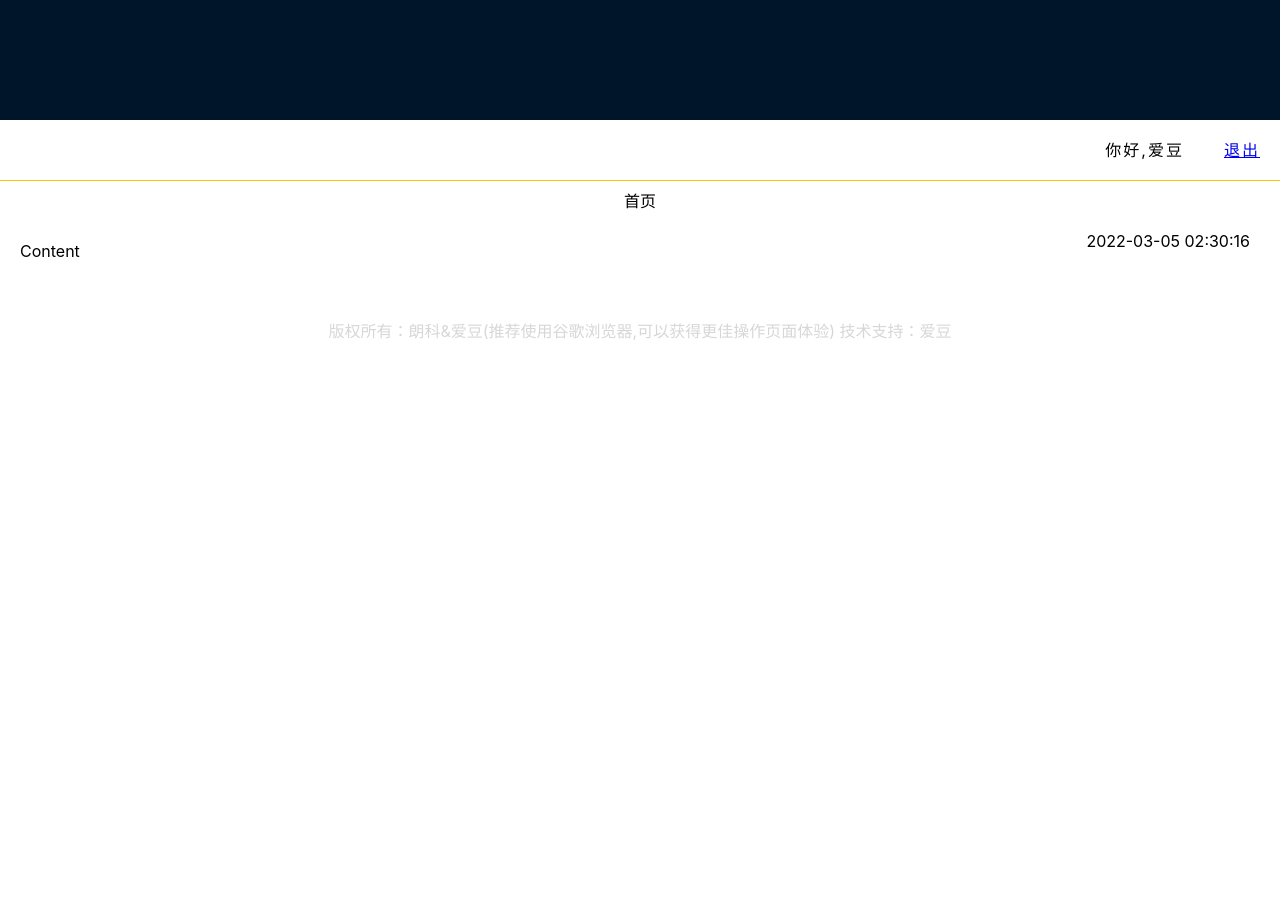
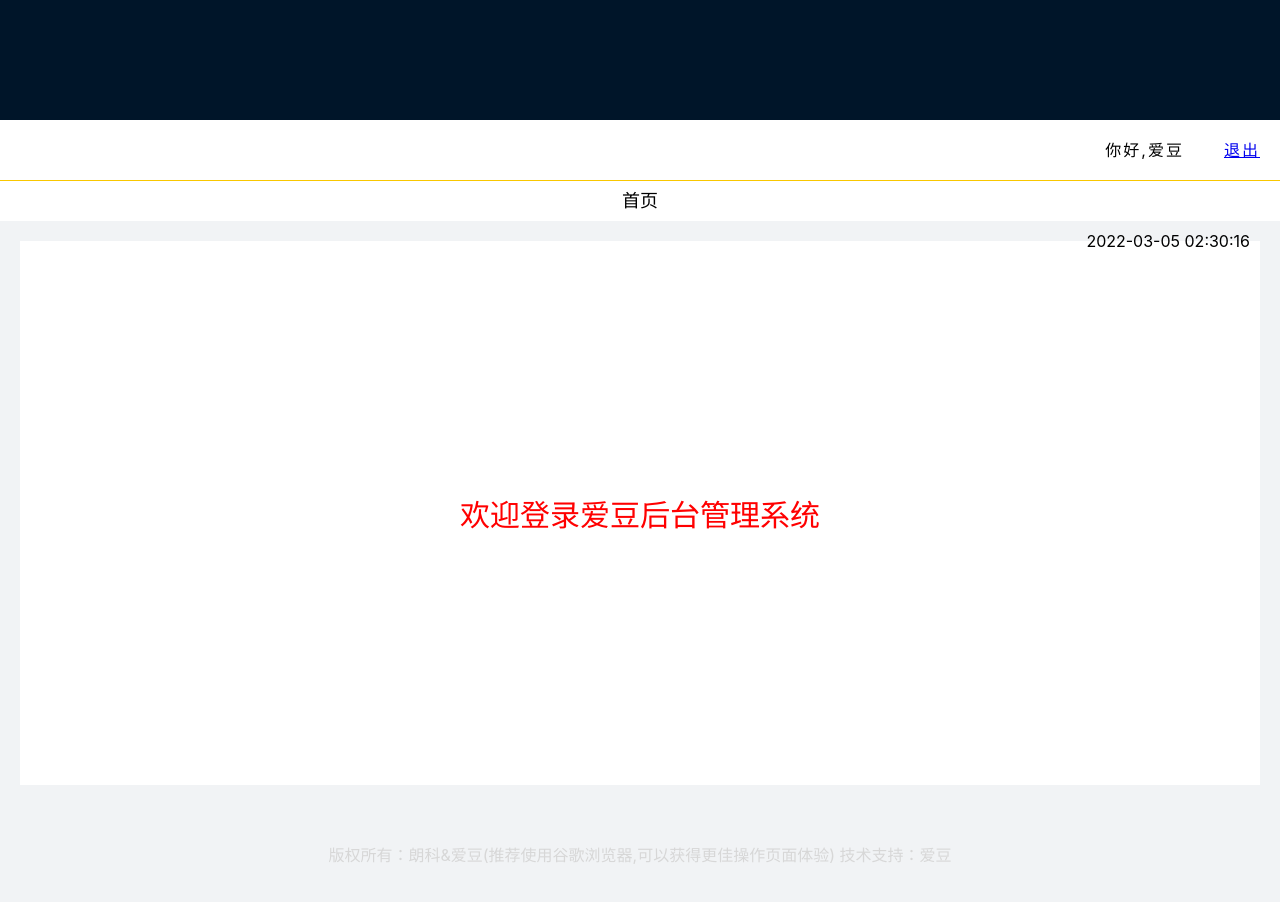
Before and after one commit to WangJiaHui0921/share-bike, a React (Create React App) app: page / in a window 1280 px wide. Shown: the part 680-1582 px from the top of the page. Built offline with nearby package versions, Linux system fonts and the light colour scheme; no server answers.

Commit message:
Home开发完成

```diff
--- a/src/admin.jsx
+++ b/src/admin.jsx
@@ -3,6 +3,7 @@ import { Row, Col } from "antd";
 import Header from "./components/Header";
 import Footer from "./components/Footer";
 import NavLeft from "./components/NavLeft";
+import Home from "./pages/Home"
 import "./style/common.less";
 const admin = () => {
     return (
@@ -14,7 +15,7 @@ const admin = () => {
                 <Col span={20} className="main">
                     <Header />
                     <Row className="content">
-                        Content
+                        <Home />
                     </Row>
                     <Footer />
                 </Col>
--- a/src/components/Header/index.jsx
+++ b/src/components/Header/index.jsx
@@ -13,7 +13,6 @@ const Index = () => {
     useEffect(() => {
         axios.get("https://devapi.qweather.com/v7/weather/now?location=101010100&key=62b40aa8f04f48f2bd1a227ece7af879").then((response) => {
             setWeather(response.data.now)
-            console.log(weather);
         })
     }, [])
     return (
--- a/src/components/Header/index.less
+++ b/src/components/Header/index.less
@@ -1,4 +1,6 @@
+@import "./../../style/default.less";
 .header{
+    background: #fff;
     .header-top{
         height:60px;
         line-height:60px;
@@ -14,7 +16,18 @@
         line-height:40px;
         border-top: 1px solid #f9c700;
         .breadcrumb-title{
+            font-size:@fontC;
             text-align:center;
+            &::before{
+                content: '';
+                width:0;
+                height:0;
+                border:12px solid transparent;
+                border-top: 8px solid #fff;
+                top:39px;
+                left:88px;
+                position: absolute;
+            }
         }
         .weather{
             text-align: right;
--- /dev/null
+++ b/src/pages/Home/index.jsx
@@ -0,0 +1,10 @@
+import "./index.less"
+const Index = () => {
+    return (
+        <div className="home-wrap">
+            欢迎登录爱豆后台管理系统
+        </div>
+    );
+}
+
+export default Index;
--- /dev/null
+++ b/src/pages/Home/index.less
@@ -0,0 +1,10 @@
+.home-wrap{
+    height:calc(68vh);
+    width:100%;
+    display:flex;
+    justify-content:center;
+    align-items:center;
+    color: red;
+    font-size:30px;
+    background:#fff;
+}
--- a/src/style/common.less
+++ b/src/style/common.less
@@ -1,3 +1,4 @@
+@import "./default.less";
 .container{
     .nav-left{
         height:calc(100vh);
@@ -5,6 +6,7 @@
     }
     .main{
         height:calc(100vh);
+        background:@colorL;
     }
     .content{
         padding:20px;
```
